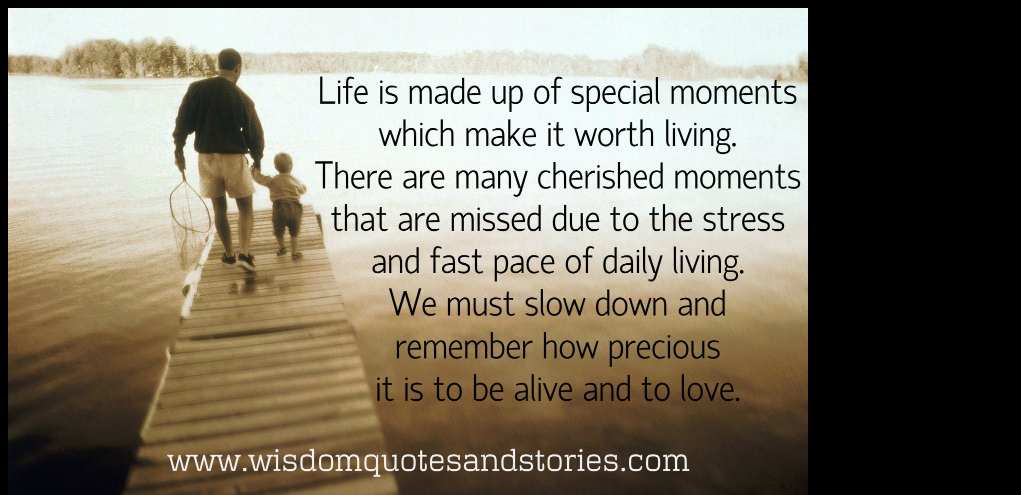
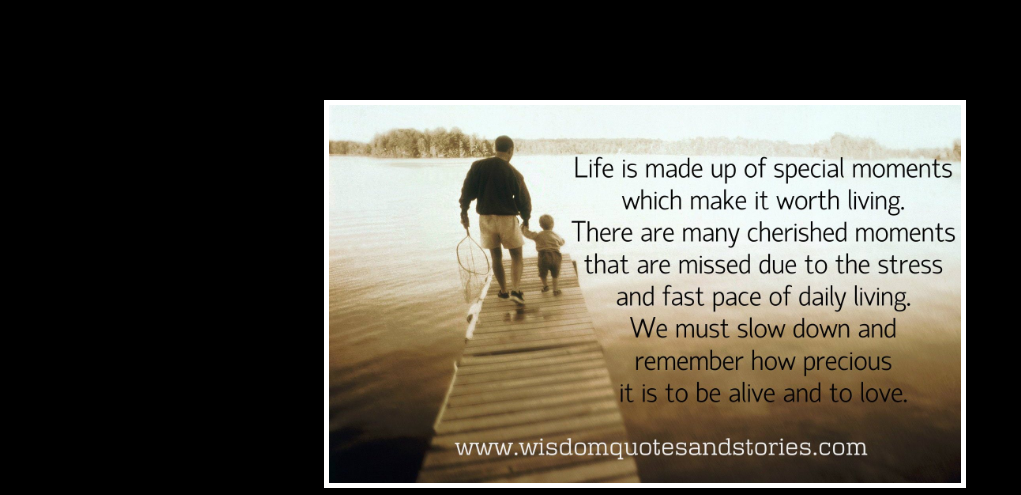
Before and after one commit to butthamza20/Motivational_Poster, a plain HTML site: page index.html in a window 1280 px wide. Shown: the top 495 px of the page, without its empty margins (0-1021 px from the left). Drawn offline with nearby package versions, Linux system fonts and the light colour scheme.

Commit message:
Update style.css

```diff
--- a/style.css
+++ b/style.css
@@ -3,27 +3,16 @@ html {
     align-items: center;
 }
 
-img{
-    height:500px;
-    width:800px;
-}
-
-#image {
-    height: 500px;
-    width:800px;
-    border:5px solid white;
-    margin-left:25%;
-}
-
-#heading{
+.poster {
+    width:50%;
+    margin-top: 100px;
+    margin-left: 25%;
+    color: white;
     font-family: "Libre Baskerville", serif;
-    color: white;
-    background-color:black;
     text-align: center;
 }
 
-#paragraph{
-    text-align: center;
-    color: white;
-    font-size: 25px;
+.image{
+    border:5px solid white;
+    width:100%;
 }
```
